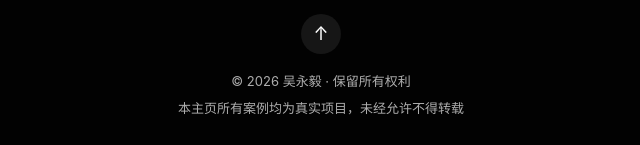
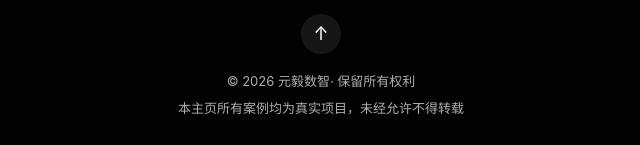
Before and after one commit to Michael-Wu-GIT/Michael-Wu-GIT.github.io, a plain HTML site: page index.html in a window 1280 px wide. Shown: the part 7632-7777 px from the top of the page, 319-959 px from the left. Drawn offline with Linux system fonts and the light colour scheme.

Commit message:
Update index.html

```diff
--- a/index.html
+++ b/index.html
@@ -744,7 +744,7 @@
 
 <footer class="footer">
     <a href="#hero" class="back-top">↑</a>
-    <p>© 2026 吴永毅 · 保留所有权利</p>
+    <p>© 2026  元毅数智· 保留所有权利</p>
     <p style="margin-top:4px;">本主页所有案例均为真实项目，未经允许不得转载</p>
 </footer>
 
```
